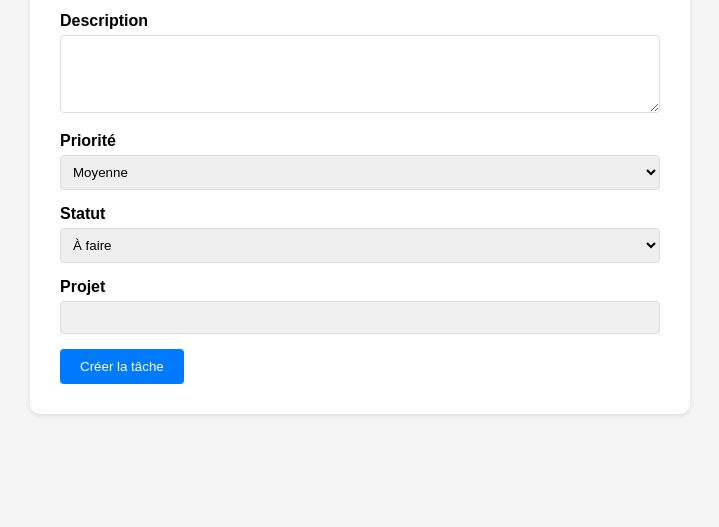
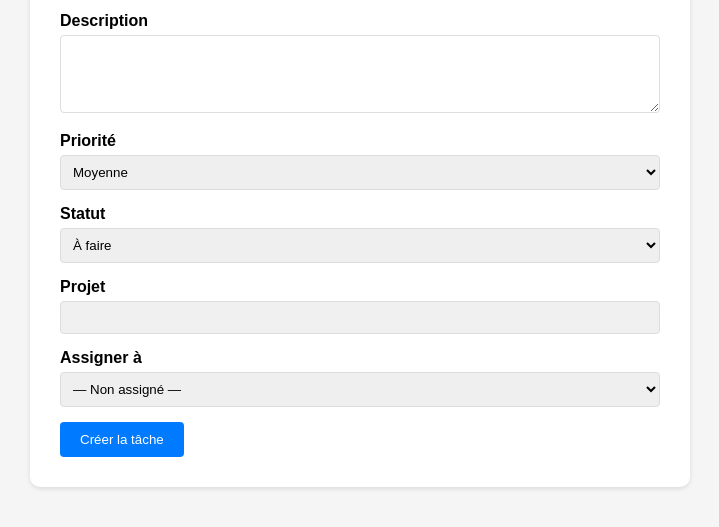
Before and after one commit to omar00112/TaskFlow, a plain HTML site: page frontend/task-form.html in a window 1280 px wide. Shown: the part 167-694 px from the top of the page, without its empty margins (280-999 px from the left). Drawn offline with Linux system fonts and the light colour scheme.

Commit message:
fix: ajouter le select d'assignation dans task-form.html

```diff
--- a/frontend/task-form.html
+++ b/frontend/task-form.html
@@ -113,6 +113,12 @@
         <label>Projet</label>
         <input type="text" id="projectName" readonly disabled style="background-color:#f0f0f0">
     </div>
+    <div class="form-group">
+      <label>Assigner à</label>
+      <select id="assignedTo">
+        <option value="">— Non assigné —</option>
+      </select>
+   </div>
 
     <button type="submit">Créer la tâche</button>
         </form>
```
